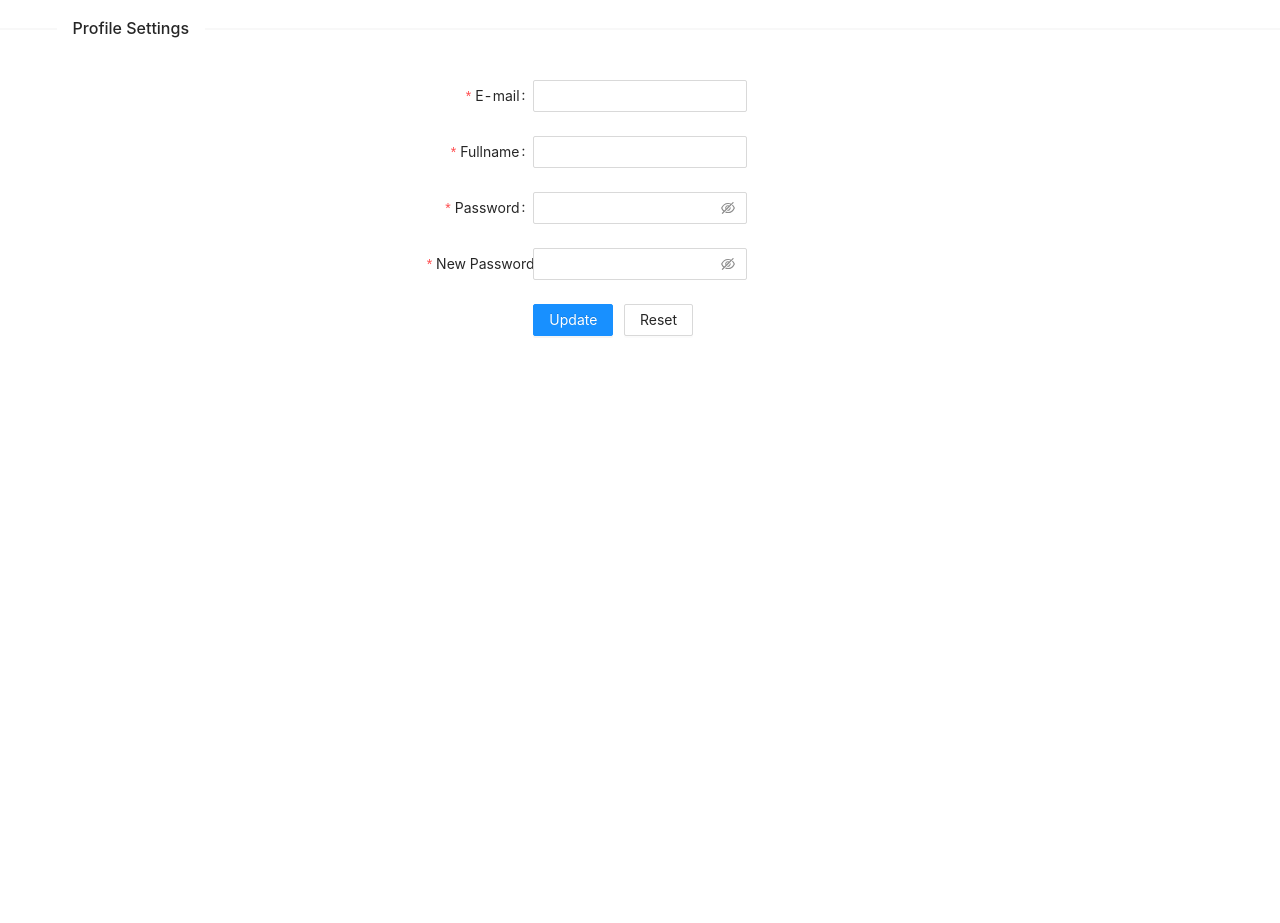
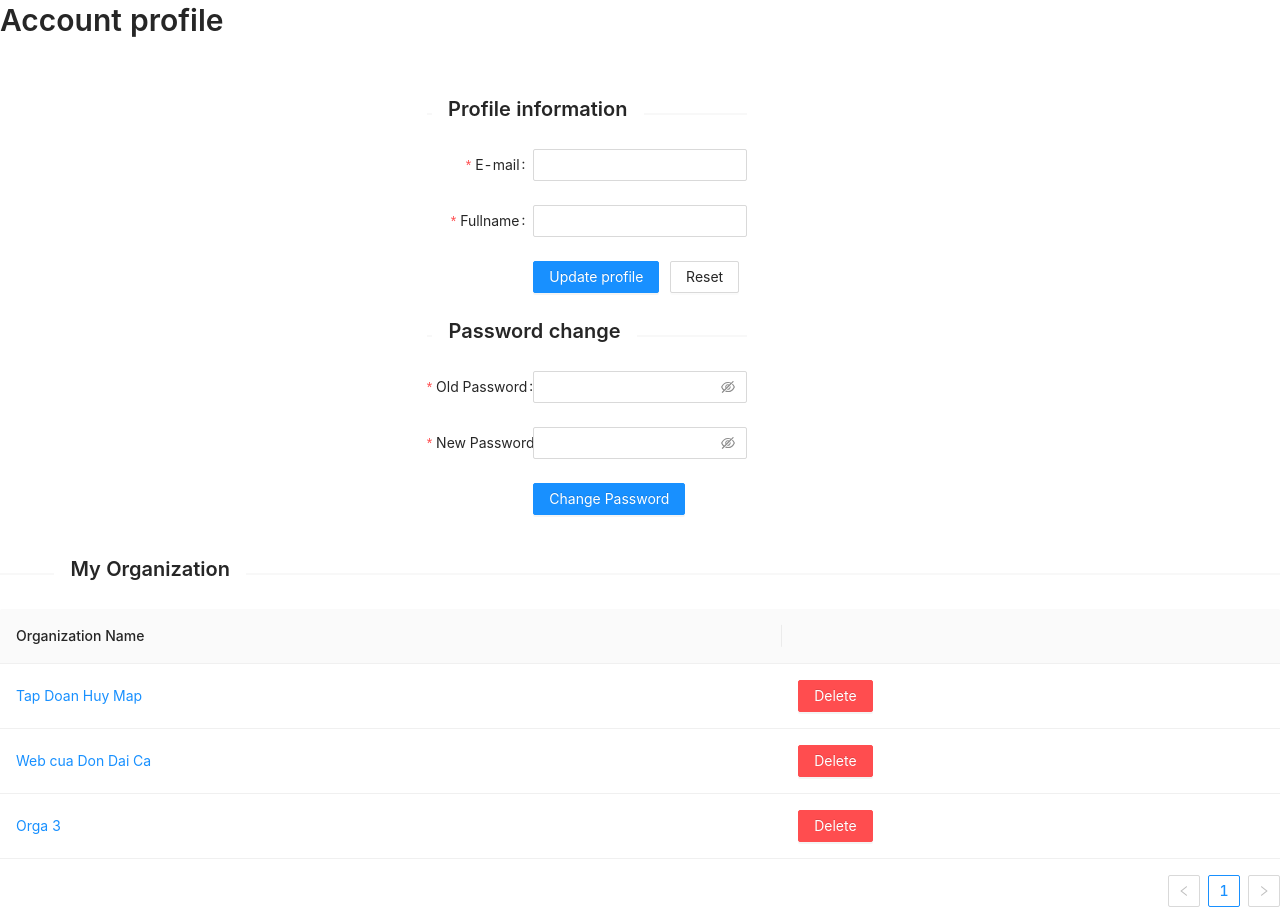
Before and after one commit to huylm1604/account-profile, a React (Create React App) app: page / in a window 1280 px wide. Before the commit the page ends 816 px from the top, so only its background shows below. Built offline with nearby package versions, Linux system fonts and the light colour scheme.

Commit message:
add table for account profile organization table

```diff
--- a/src/App.js
+++ b/src/App.js
@@ -1,6 +1,42 @@
 import React from "react";
 import styles from "./App.css";
-import { Row, Col, Divider, Form, Input, Button } from "antd";
+import { Row, Col, Divider, Form, Input, Button, Typography, Table } from "antd";
+
+const { Title } = Typography;
+// dataSource dummie data
+const dataSource = [
+  {
+    key: "1",
+    name: "Tap Doan Huy Map"
+  },
+  {
+    key: "2",
+    name: "Web cua Don Dai Ca"
+  },
+  {
+    key: "3",
+    name: "Orga 3"
+  },
+];
+
+
+
+// table columns
+const columns = [
+  {
+    title: "Organization Name",
+    dataIndex: "name",
+    key: "name",
+    editable: true,
+    render: title => <a>{title}</a>,
+  },
+  {
+    render: () => (
+      <Button type="danger" >Delete</Button>
+    ),
+
+  }
+];
 
 function App() {
   const formItemLayout = {
@@ -27,11 +63,12 @@ function App() {
   };
   return (
     <div>
-      <Divider orientation="left" className={styles.divider}>
-        Profile Settings
-      </Divider>
-      <Row style={{marginTop : "3%"}}>
+      <Title level={2}>Account profile</Title>
+      <Row style={{ marginTop: "3%" }}>
         <Col span={6} offset={8}>
+          <Divider orientation="left" className={styles.divider}>
+            <Title level={4}>Profile information</Title>
+          </Divider>
           <Form name="register" scrollToFirstError {...formItemLayout}>
             <Form.Item
               name="email"
@@ -50,7 +87,7 @@ function App() {
               <Input />
             </Form.Item>
             <Form.Item
-              name="nickname"
+              name="fullName"
               label="Fullname"
               rules={[
                 {
@@ -62,10 +99,24 @@ function App() {
             >
               <Input />
             </Form.Item>
-
+            <Form.Item {...tailFormItemLayout}>
+              <div>
+                <Button type="primary" htmlType="submit">
+                  Update profile
+                </Button>
+                <Button style={{ marginLeft: "5%" }} htmlType="reset">
+                  Reset
+                </Button>
+              </div>
+            </Form.Item>
+          </Form>
+          <Divider orientation="left" className={styles.divider}>
+            <Title level={4}>Password change</Title>
+          </Divider>
+          <Form name="passwordChange" scrollToFirstError {...formItemLayout}>
             <Form.Item
               name="password"
-              label="Password"
+              label="Old Password"
               rules={[
                 {
                   required: true,
@@ -105,15 +156,23 @@ function App() {
             <Form.Item {...tailFormItemLayout}>
               <div>
                 <Button type="primary" htmlType="submit">
-                  Update
+                  Change Password
                 </Button>
-                <Button style={{marginLeft : "5%"}} htmlType="submit">Reset</Button>
               </div>
             </Form.Item>
           </Form>
         </Col>
       </Row>
+      <Divider orientation="left" className={styles.divider}>
+            <Title level={4}>My Organization</Title>
+          </Divider>
+    <Table
+      pagination={{ position: "both" }}
+      columns={columns}
+      dataSource={dataSource}
+    ></Table>
     </div>
+
   );
 }
 
```
